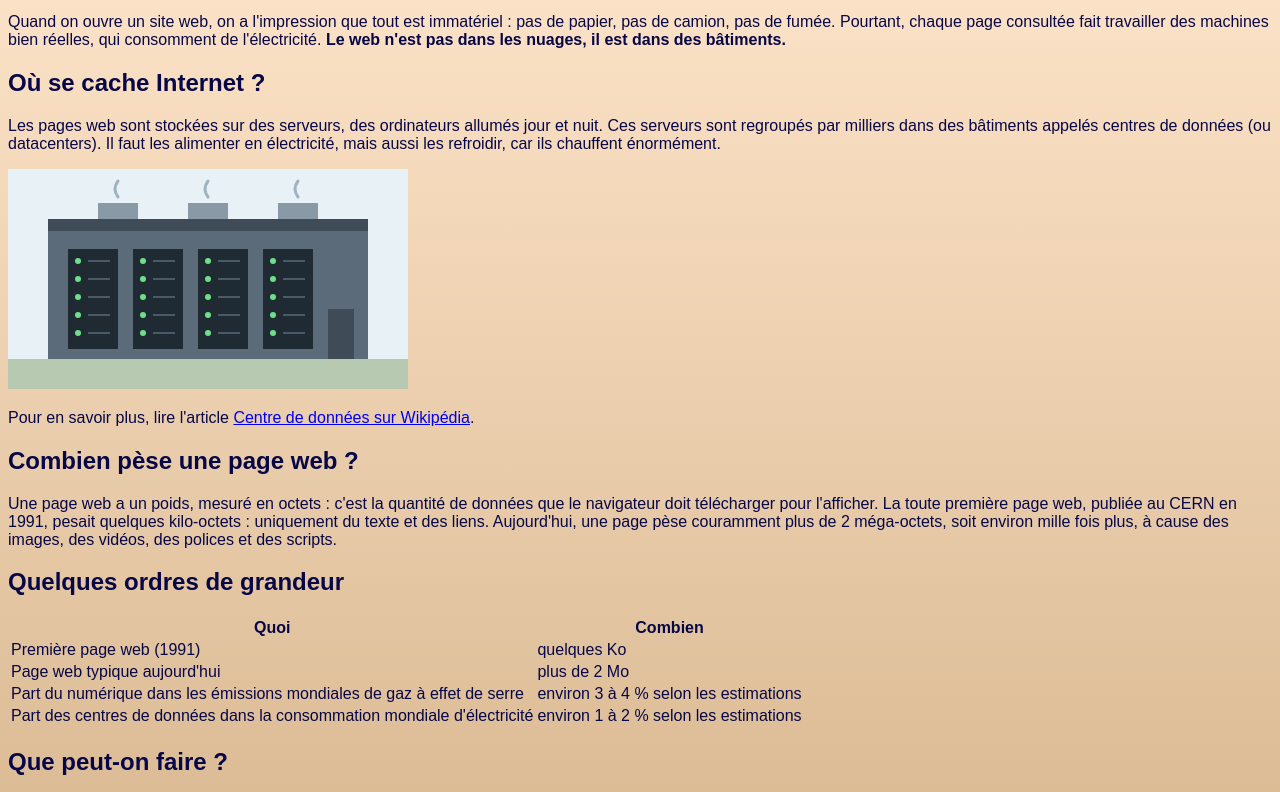
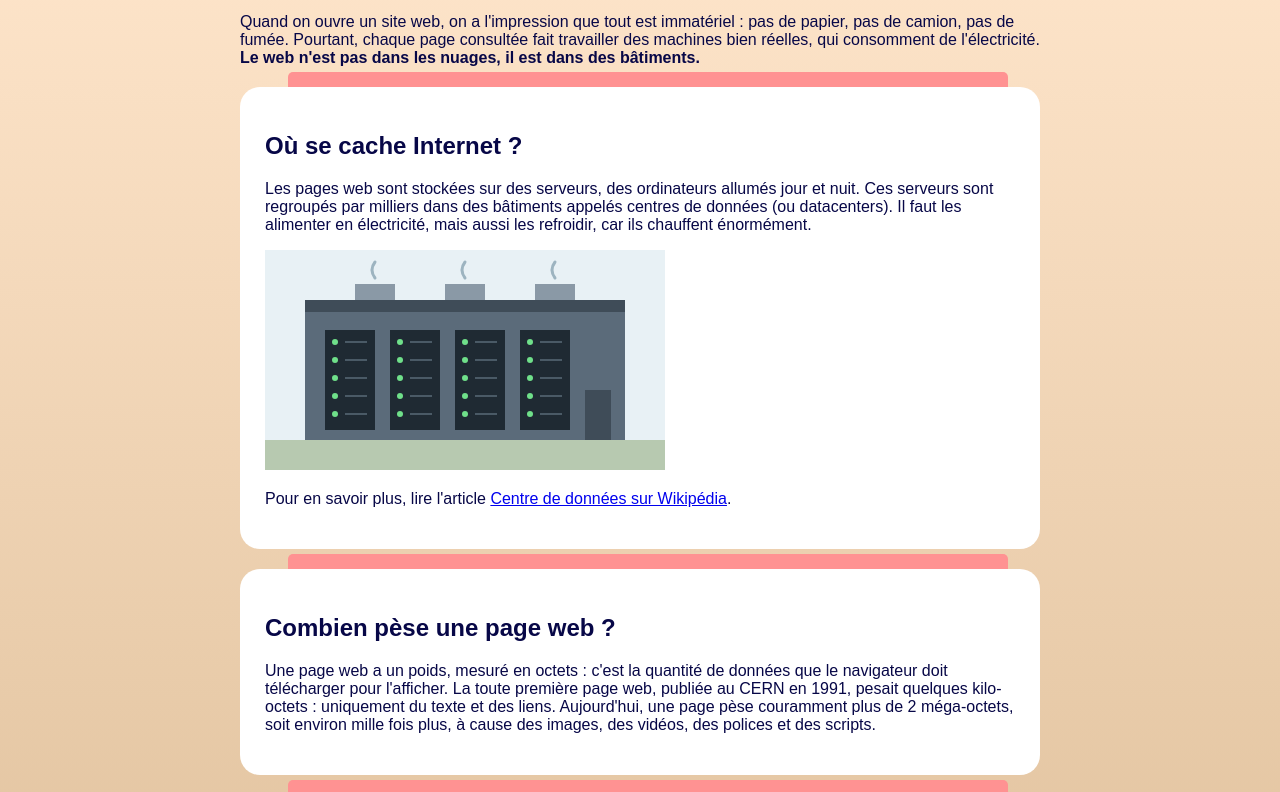
Before and after one commit to MervynFrancioli/tp-durability, a plain HTML site: page index.html in a window 1280 px wide. Shown: the part 101-893 px from the top of the page. Drawn offline with Linux system fonts and the light colour scheme.

Commit message:
Ajout des bulles pour les paragraphes

```diff
--- a/index.html
+++ b/index.html
@@ -1,9 +1,10 @@
-<!DOCTYPE html>
+ <!DOCTYPE html>
 <html lang="fr">
 <head>
   <meta charset="utf-8">
   <title>Le poids caché du web</title>
   <link rel="stylesheet" href="style.css">
+  <script src="script.js" defer></script>
 </head>
 <body>
 
@@ -15,19 +16,19 @@
   <main>
     <p>Quand on ouvre un site web, on a l'impression que tout est immatériel : pas de papier, pas de camion, pas de fumée. Pourtant, chaque page consultée fait travailler des machines bien réelles, qui consomment de l'électricité. <strong>Le web n'est pas dans les nuages, il est dans des bâtiments.</strong></p>
 
-    <section>
+    <section class="bulle">
       <h2>Où se cache Internet ?</h2>
       <p>Les pages web sont stockées sur des serveurs, des ordinateurs allumés jour et nuit. Ces serveurs sont regroupés par milliers dans des bâtiments appelés centres de données (ou datacenters). Il faut les alimenter en électricité, mais aussi les refroidir, car ils chauffent énormément.</p>
       <img src="datacenter.svg" width="400" alt="Dessin d'un centre de données avec quatre baies de serveurs et des unités de refroidissement sur le toit">
       <p>Pour en savoir plus, lire l'article <a href="https://fr.wikipedia.org/wiki/Centre_de_données">Centre de données sur Wikipédia</a>.</p>
     </section>
 
-    <section>
+    <section class="bulle">
       <h2>Combien pèse une page web ?</h2>
       <p>Une page web a un poids, mesuré en octets : c'est la quantité de données que le navigateur doit télécharger pour l'afficher. La toute première page web, publiée au CERN en 1991, pesait quelques kilo-octets : uniquement du texte et des liens. Aujourd'hui, une page pèse couramment plus de 2 méga-octets, soit environ mille fois plus, à cause des images, des vidéos, des polices et des scripts.</p>
     </section>
 
-    <section>
+    <section class="bulle">
       <h2>Quelques ordres de grandeur</h2>
       <table>
         <tr>
@@ -53,7 +54,7 @@
       </table>
     </section>
 
-    <section>
+    <section class="bulle">
       <h2>Que peut-on faire ?</h2>
       <p>Quand on crée un site, on peut limiter son impact :</p>
       <ul>
--- /dev/null
+++ b/script.js
@@ -0,0 +1,2 @@
+
+console.log("Script chargé !");
--- a/style.css
+++ b/style.css
@@ -4,5 +4,37 @@ body {
     color:rgb(7, 7, 71);
     background:linear-gradient(to bottom,rgb(255, 230, 204), rgb(212, 179, 138));
 
-    lineheight: 1.5;
+
+    max-width: 800px;
+    margin: auto;
+    padding: initial;
+
 }
+h1 {
+    color: rgb(14, 0, 72);
+}
+
+.bulle {
+    position: relative;
+    background-color: rgb(255, 255, 255);
+    border-radius: 20px;
+    padding: 25px;
+    margin: 20px 0;
+
+}
+
+.bulle::before {
+    content: "";
+    width: 90%;
+    height: 35px;
+    position: absolute;
+    top: -15px;
+    left: 6%;
+    background-color: rgb(255, 146, 146);
+    border-radius: 5px;
+    z-index: -1;
+}
+
+.p {
+    text-align: justify;
+}
```
